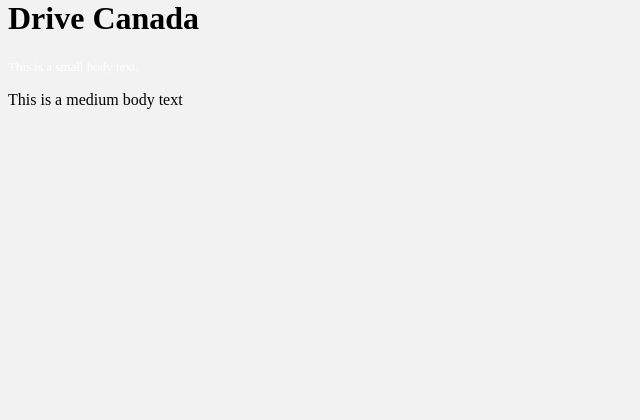
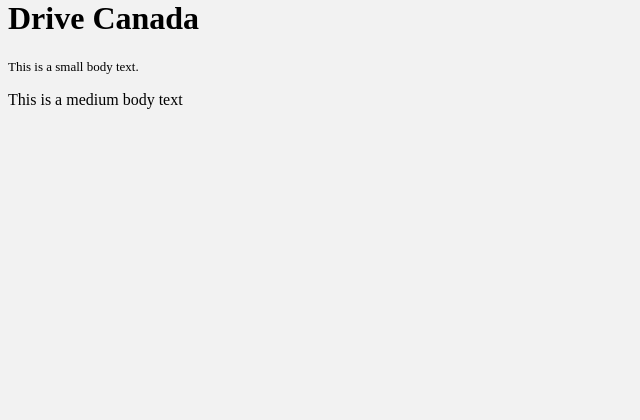
Before and after one commit to Sriva29/DriveCanada, a PHP site: page /home.html in a window 1280 px wide. Shown: the part 333-753 px from the top of the page, without its empty margins (0-640 px from the left). Run offline with PHP 8.4, Linux system fonts and the light colour scheme.

Commit message:
Update main.css

```diff
--- a/main.css
+++ b/main.css
@@ -9,14 +9,6 @@ h2{
 body {
 font-family: Raleway;
 background-color: #f2f2f2;
-}
-
-.red{
-    color:#97272D;
-}
-
-.white{
-    color:white;
 }
 
 .headinglarge{
```
